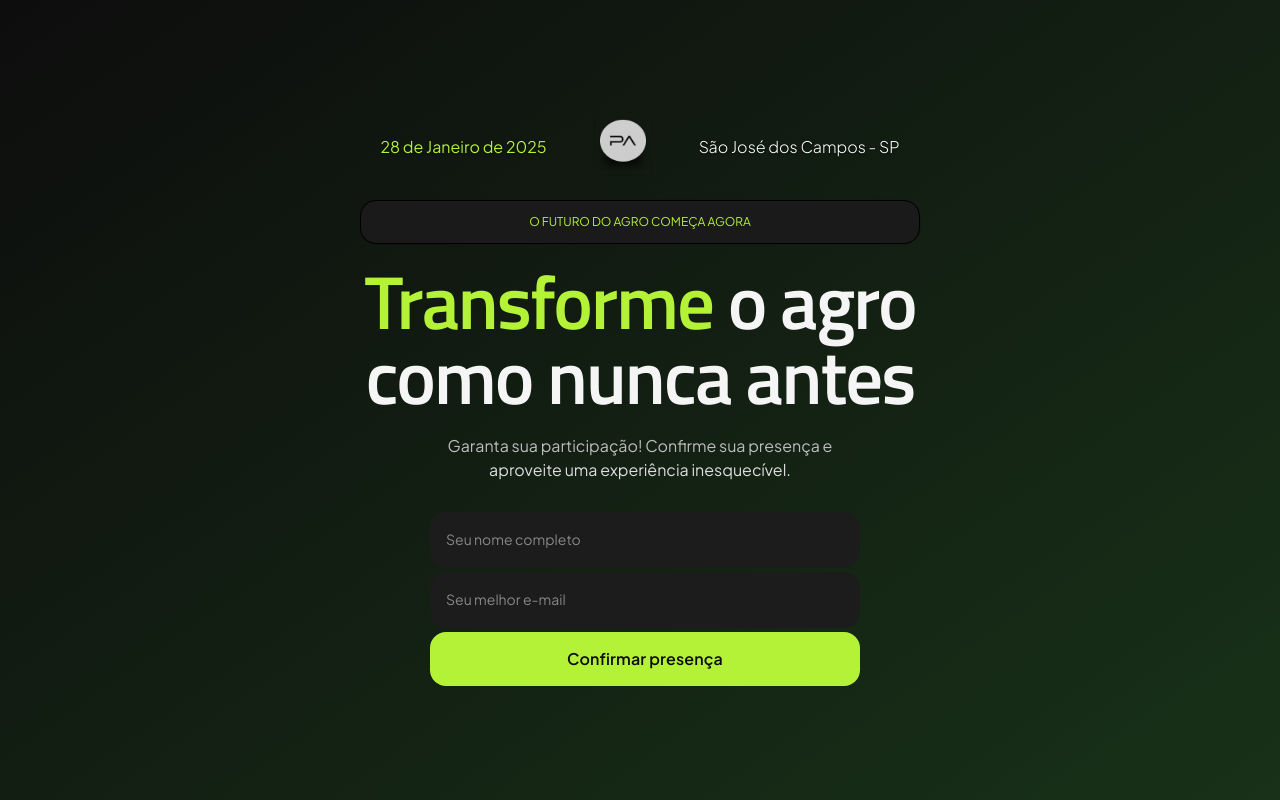
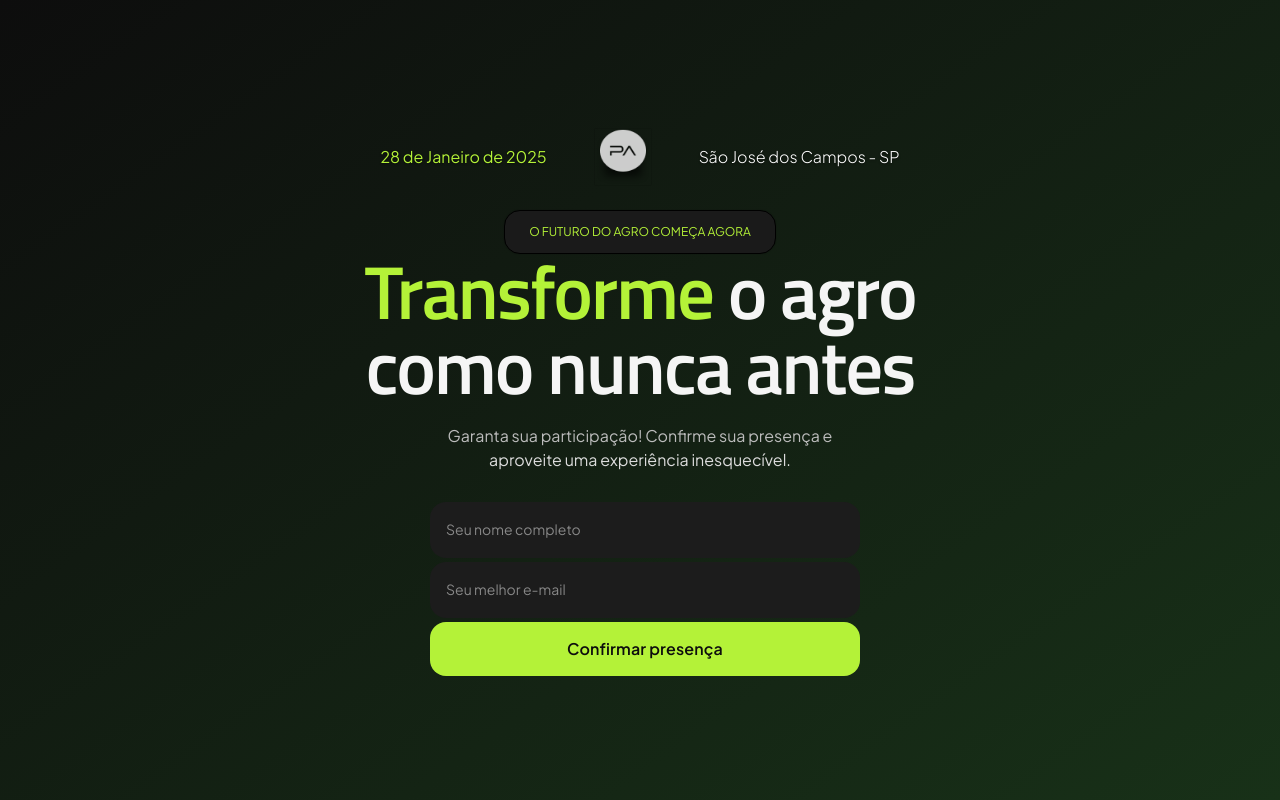
Before and after one commit to LuizEduardoSC/Landing_Page_TURING, a plain HTML site: page index.html in a window 1280 px wide. Drawn offline with Linux system fonts and the light colour scheme.

Commit message:
Correções e ajustes

```diff
--- a/index.html
+++ b/index.html
@@ -65,29 +65,6 @@
             align-items: center;
             gap: 48px;
             align-self: stretch;
-        }
-
-        .highlight {
-            background: linear-gradient(0deg, #1A1A1A 0%, #1A1A1A 100%);
-            box-shadow: 0px 0px 1px rgba(0, 0, 0, 0.56);
-            border-radius: 16px;
-            border: 1px black solid;
-            padding: 12px 24px;
-            /* Combined padding */
-            text-align: center;
-            /* Center the text within the div */
-        }
-
-        .highlight span {
-            /* Style the text inside the highlight div */
-            color: #B4F238;
-            font-size: 12px;
-            font-family: 'Plus Jakarta Sans', sans-serif;
-            /* Added font family */
-            font-weight: 400;
-            line-height: 1;
-            /* Improved line-height */
-            display: block;
         }
 
         .futuro {
@@ -209,6 +186,10 @@
             /* Important: Make it a block element */
             margin-bottom: 20px;
             /* Add some margin below */
+            width: fit-content;
+            /* Largura ajustada ao conteúdo */
+            margin: auto;
+            /* Centralização do botão */
         }
 
         .highlight .futuro-do-agro {
```
